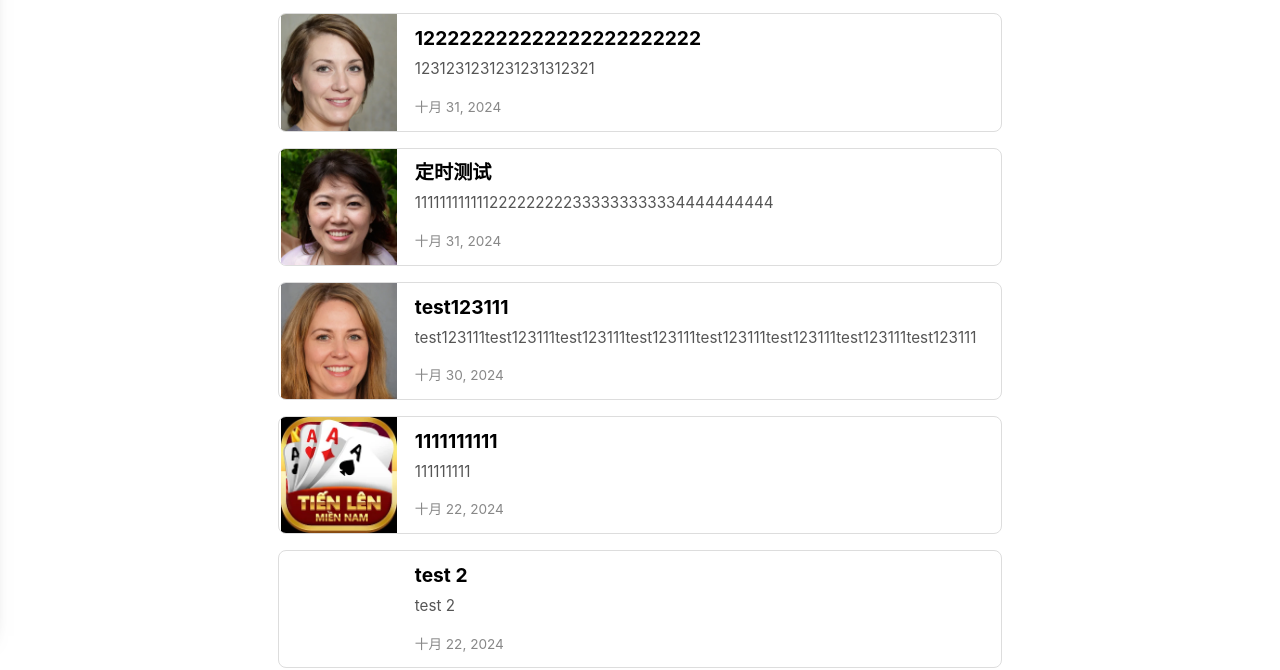
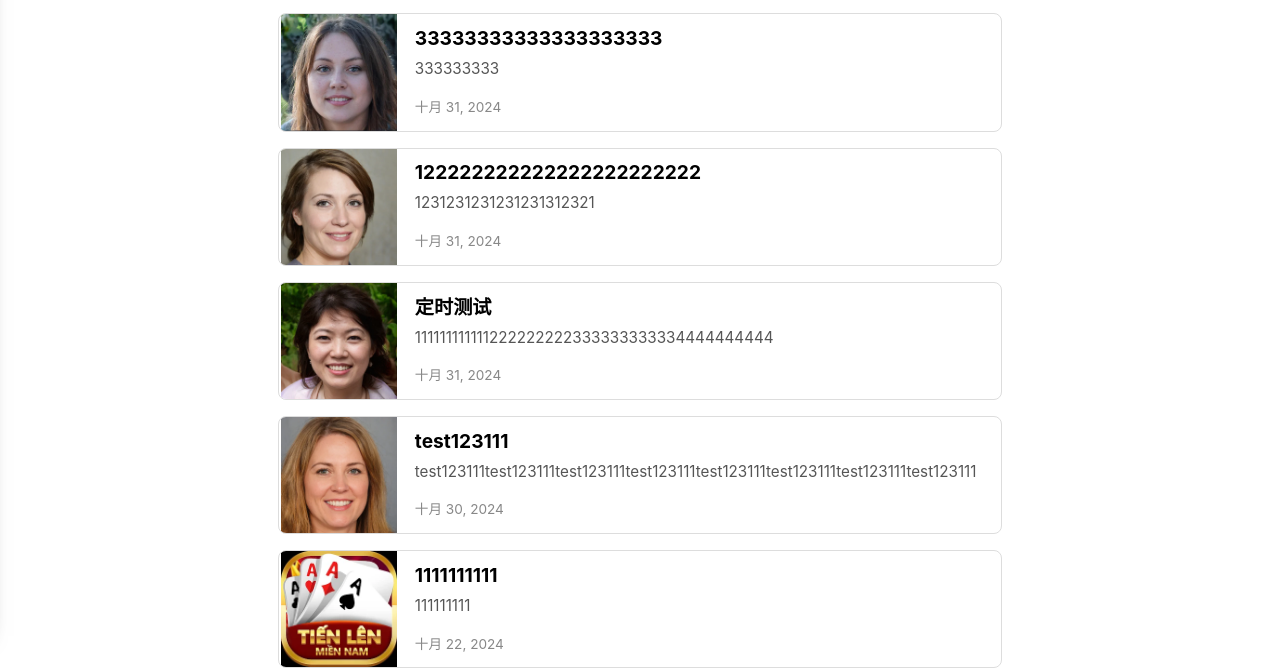
Before and after one commit to cnPonyHu/my-html-three, a plain HTML site: page category/news/index.html in a window 1280 px wide. Shown: the part 164-834 px from the top of the page. Drawn offline with Linux system fonts and the light colour scheme.

Commit message:
Add or update category/news/index.html

```diff
--- a/category/news/index.html
+++ b/category/news/index.html
@@ -119,6 +119,14 @@
     <h1>Tin tức</h1>
     <div class="news-list">
 
+        <div class="news-item">
+            <a href="/173035028012/" class="timg" style="background-image: url(/media/files/20241031/f2f81eb3-ced0-4d11-86f8-3c60ae32ec6e-3.webp);"></a>
+            <div class="news-content">
+                <h3><a href="/173035028012/">33333333333333333333</a></h3>
+                <p>333333333</p>
+                <span class="news-date">十月 31, 2024</span>
+            </div>
+        </div>
         <div class="news-item">
             <a href="/173034933611/" class="timg" style="background-image: url(/media/files/20241031/bede20a0-f5c6-494d-92d9-c19c8b9ffbe9-2.webp);"></a>
             <div class="news-content">
```
